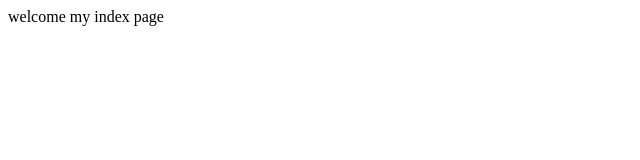
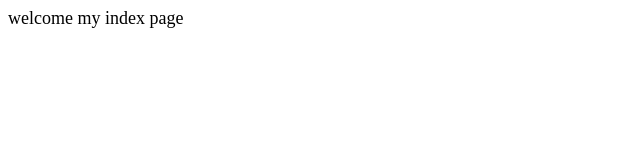
Before and after one commit to zhangjw098/zhangjw098.github.io, a plain HTML site: page index.html in a window 1280 px wide. Shown: the full height of the page, 0-640 px from the left. Drawn offline with Linux system fonts and the light colour scheme.

Commit message:
change font size

```diff
--- a/index.html
+++ b/index.html
@@ -3,6 +3,6 @@
 <title>主页</title>
 </head>
 <body>
-	welcome my index page
+	<span style="font-size: large;">welcome my index page</span>
 </body>
 </html>
```
